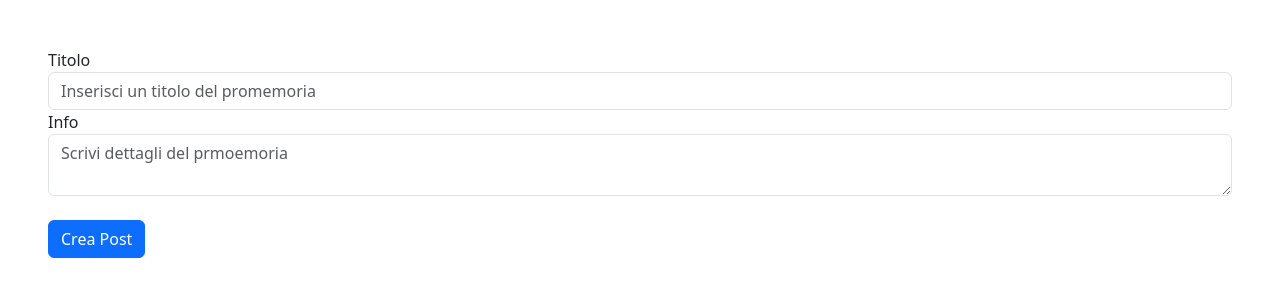
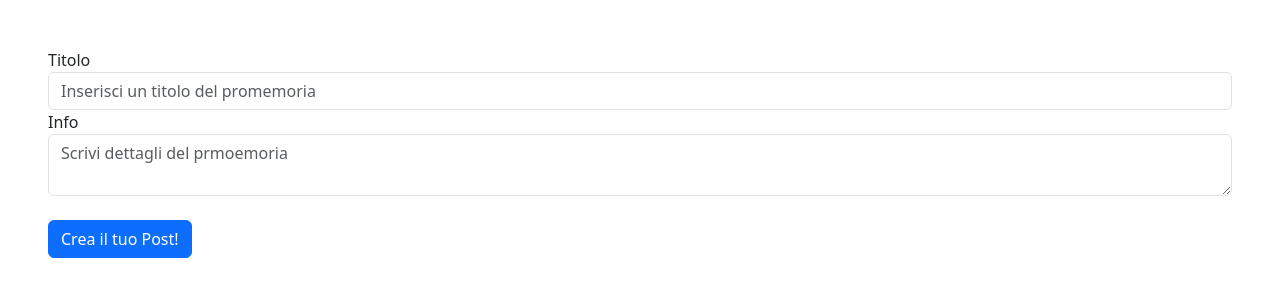
Before and after one commit to alemastro93/Memo_APP, a Flask app: page /create in a window 1280 px wide. Shown: the part 57-357 px from the top of the page. Run offline with Flask 3, Linux system fonts and the light colour scheme.

Commit message:
replace text

```diff
--- a/templates/create.html
+++ b/templates/create.html
@@ -32,7 +32,7 @@
             <textarea name="info" placeholder="Scrivi dettagli del prmoemoria" class="form-control">{{ request.form['info'] }}</textarea>
         </div>
         <br>
-        <button type="submit" class="btn btn-primary">Crea Post</button>
+        <button type="submit" class="btn btn-primary">Crea il tuo Post!</button>
       </form>
 
     <script src="https://cdn.jsdelivr.net/npm/bootstrap@5.3.0-alpha2/dist/js/bootstrap.bundle.min.js" integrity="sha384-qKXV1j0HvMUeCBQ+QVp7JcfGl760yU08IQ+GpUo5hlbpg51QRiuqHAJz8+BrxE/N" crossorigin="anonymous"></script>
```
